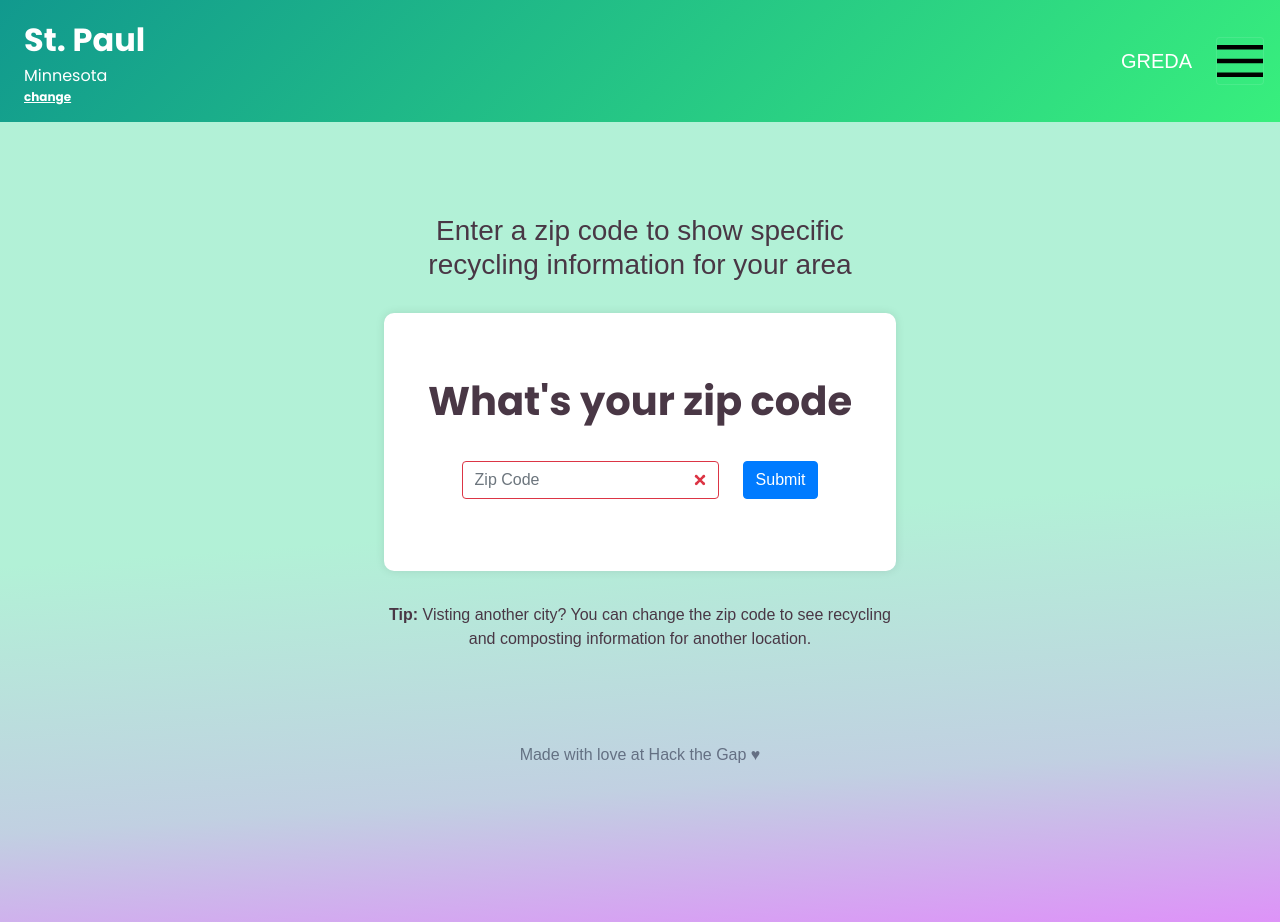
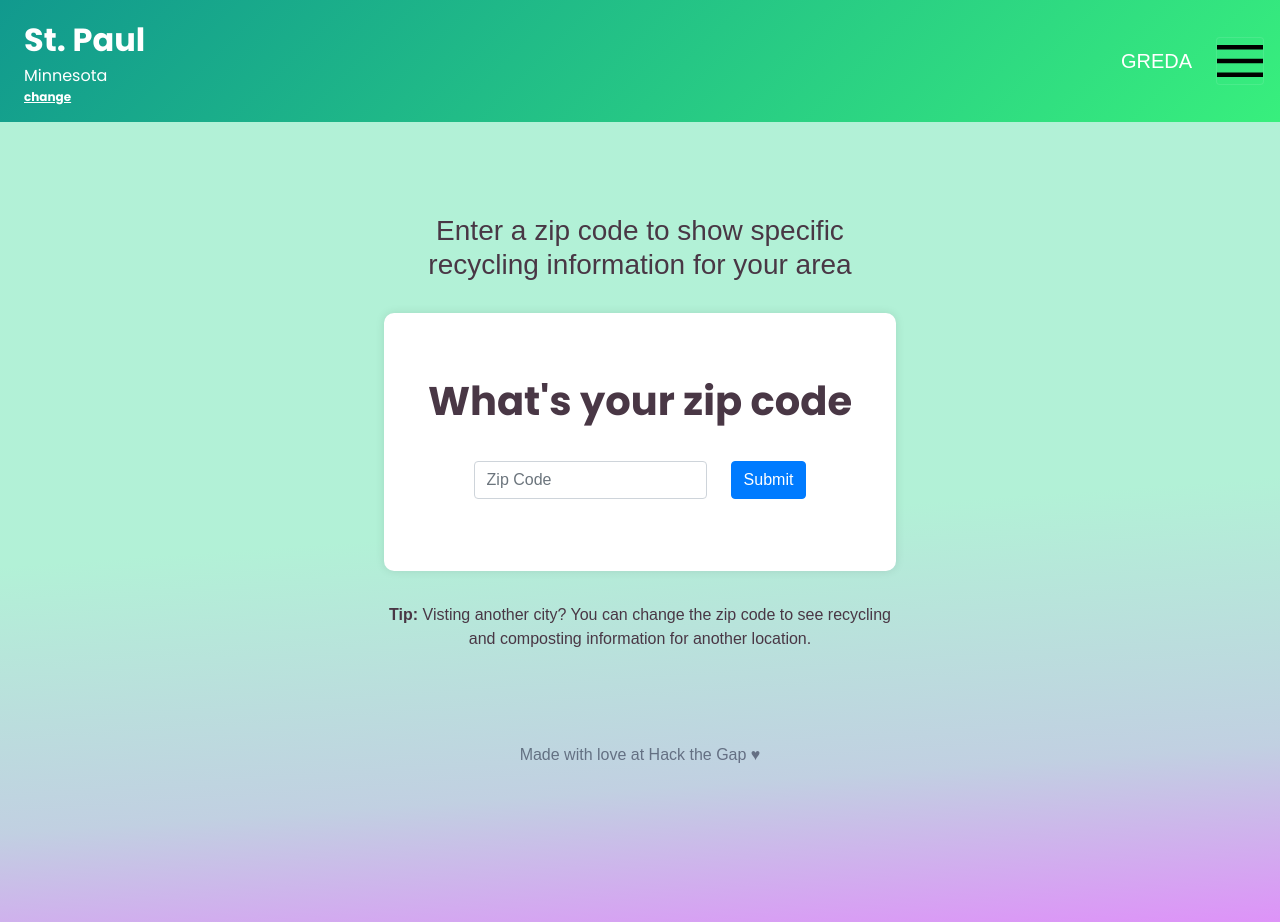
Before and after one commit to aengblom/GREDA, a React (Create React App) app: page / in a window 1280 px wide. Built offline with nearby package versions, Linux system fonts and the light colour scheme.

Commit message:
fixed form validation

```diff
--- a/src/Components/BreadcrumbsChild/BreadcrumbsChild.js
+++ b/src/Components/BreadcrumbsChild/BreadcrumbsChild.js
@@ -1,4 +1,4 @@
-import React, { Component } from "react";
+import React from "react";
 import "../BreadcrumbsParent/BreadcrumbsParent.css";
 import { Link } from "react-router-dom";
 
--- a/src/Components/ChildPage/ChildPage.js
+++ b/src/Components/ChildPage/ChildPage.js
@@ -1,34 +1,33 @@
-import React, { Component } from "react";
+import React from "react";
 import "./ChildPage.css";
 import BreadcrumbsGrandChild from "../BreadcrumbsGrandChild";
 import TeaserBubble from "../TeaserBubble";
 
-class ChildPage extends Component {
-  render() {
-    return  <div className="page child-page">
+const ChildPage = () => {
+    return <div className="page child-page">
         <div className="wrapper">
-                    <BreadcrumbsGrandChild grandchildName="Plastic With No Numbers"/>
+            <BreadcrumbsGrandChild grandchildName="Plastic With No Numbers" />
             <h1 className="text-center h1-em mb-5">Plastics With No Numbers</h1>
             <div class="card-group">
                 <TeaserBubble
                     src="http://via.placeholder.com/100x100"
                     to=''
-                            icon = {true}
-                            success = {true}
+                    icon={true}
+                    success={true}
                     title="Yougurt, Butter, Margarine"
                 />
                 <TeaserBubble
                     src="http://via.placeholder.com/100x100"
                     to=''
-                            icon = {true}
-                            success = {true}
+                    icon={true}
+                    success={true}
                     title="Transparent Clamshell Containers"
                 />
                 <TeaserBubble
                     src="http://via.placeholder.com/100x100"
                     to=''
-                            icon = {true}
-                            success = {false}
+                    icon={true}
+                    success={false}
                     title="Produce Containers"
                 />
             </div>
@@ -37,22 +36,22 @@ class ChildPage extends Component {
                 <TeaserBubble
                     src="http://via.placeholder.com/100x100"
                     to=''
-                            icon = {true}
-                            success = {false}
+                    icon={true}
+                    success={false}
                     title="Plasic Bags or Film"
                 />
                 <TeaserBubble
                     src="http://via.placeholder.com/100x100"
                     to=''
-                            icon = {true}
-                            success = {false}
+                    icon={true}
+                    success={false}
                     title="Bottles Used for Home Needle Disposal"
                 />
                 <TeaserBubble
                     src="http://via.placeholder.com/100x100"
                     to=''
-                            icon = {true}
-                            success = {false}
+                    icon={true}
+                    success={false}
                     title="Containers Larger Than 3 Gallons"
                 />
             </div>
@@ -62,22 +61,22 @@ class ChildPage extends Component {
                 <TeaserBubble
                     src="http://via.placeholder.com/100x100"
                     to=''
-                            icon = {true}
-                            success = {false}
+                    icon={true}
+                    success={false}
                     title="Containers That Held Hazardous Materials"
                 />
                 <TeaserBubble
                     src="http://via.placeholder.com/100x100"
                     to=''
-                            icon = {true}
-                            success = {false}
+                    icon={true}
+                    success={false}
                     title="Medicine Bottles"
                 />
                 <TeaserBubble
                     src="http://via.placeholder.com/100x100"
                     to=''
-                            icon = {true}
-                            success = {false}
+                    icon={true}
+                    success={false}
                     title="Toy or Electronic Packaging"
                 />
             </div>
@@ -86,6 +85,5 @@ class ChildPage extends Component {
         </div>
     </div>;
 }
-}
 
 export default ChildPage;
--- a/src/Components/ZipCode/ZipCode.jsx
+++ b/src/Components/ZipCode/ZipCode.jsx
@@ -1,48 +1,51 @@
 import React, { useState } from "react";
 import "./ZipCode.css";
 import classnames from "classnames";
-import { Link } from "react-router-dom";
+import { Link, withRouter } from "react-router-dom";
 
-const ZipCode = () => {
+const ZipCode = ({ history }) => {
   const [input, setInput] = useState("");
-  const [valid, setValid] = useState(false);
+  const [isValid, setIsValid] = useState(false);
+  const [wasSubmitted, setWasSubmitted] = useState(false);
 
-  var setValidZip = () => {
-    const v = /^\d{5}(?:[-\s]\d{4})?$/.test(input);
-    console.log(input);
-    setValid(v);
-    console.log(v, valid, "here");
-  };
+  const submitButton = () => {
+    return (
+      <button
+        type="button"
+        className="btn btn-primary mb-2"
+        onClick={() => {
+          setWasSubmitted(true);
+          isValid && history.push("/recycle");
+        }}
+      >
+        Submit
+      </button>
+    )
+  }
   return (
     <form className="form-inline" noValidate>
       <div class="form-wrapper">
         <input
           type="text"
           value={input}
-          onChange={e => setInput(e.target.value)}
+          onChange={e => {
+            setInput(e.target.value)
+            setIsValid(/^\d{5}(?:[-\s]\d{4})?$/.test(e.target.value));
+          }}
           class={classnames(
             "form-control form-marginRight",
-            { "is-valid": valid },
-            { "is-invalid": !valid }
+            { "is-valid": wasSubmitted && isValid },
+            { "is-invalid": wasSubmitted && !isValid }
           )}
-          id="validationDefault05"
           placeholder="Zip Code"
           required
         />
-        <Link to="/recycle">
-          <button
-            type="submit"
-            className="btn btn-primary mb-2"
-            onClick={async () => {
-              await setValidZip();
-            }}
-          >
-            Submit
-          </button>
-        </Link>
+        {isValid ? <Link to="/recycle">
+          {submitButton()}
+        </Link> : submitButton()}
       </div>
     </form>
   );
 };
 
-export default ZipCode;
+export default withRouter(ZipCode);
```
Lines whose indentation alone changed are shown as unchanged.
